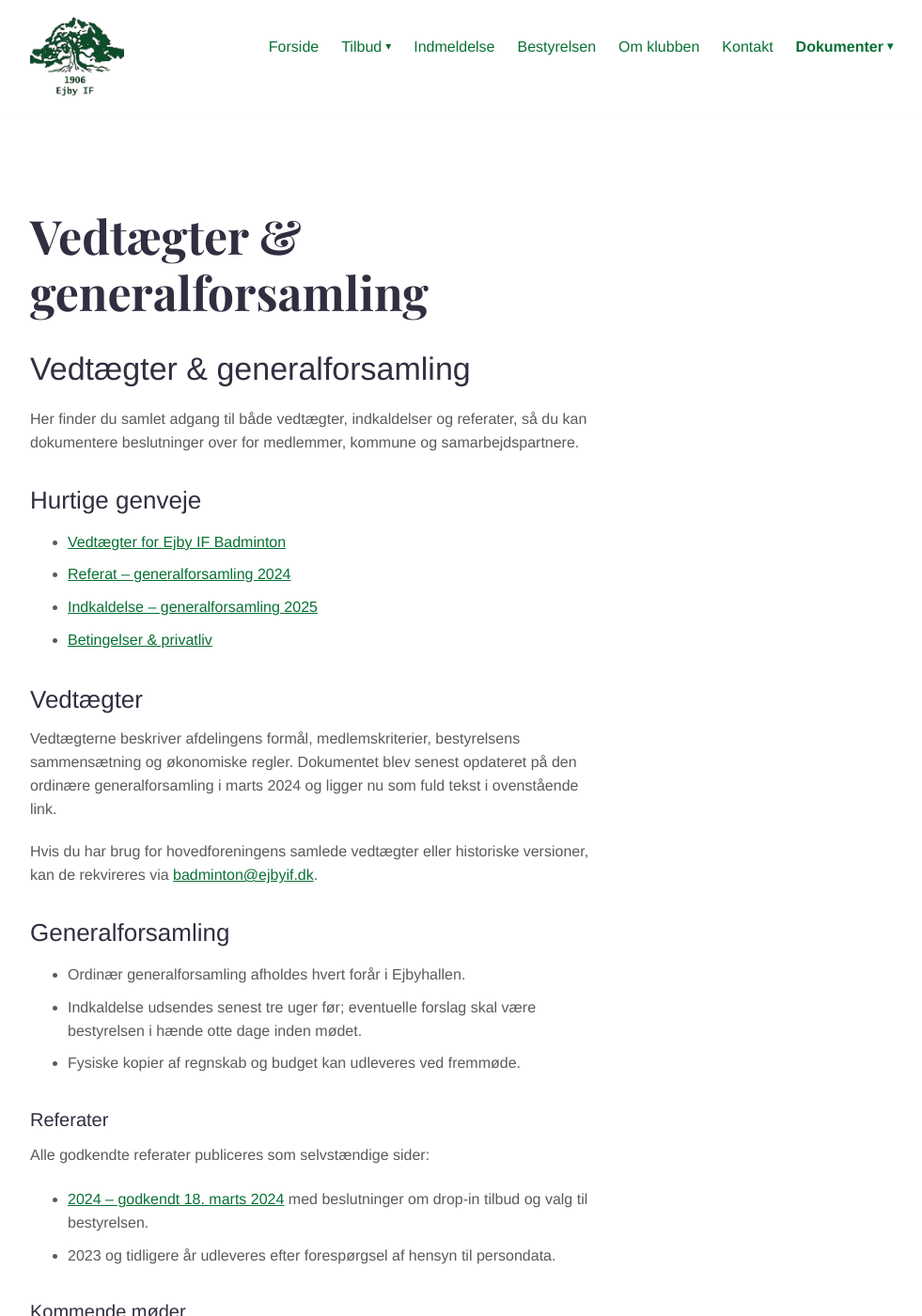
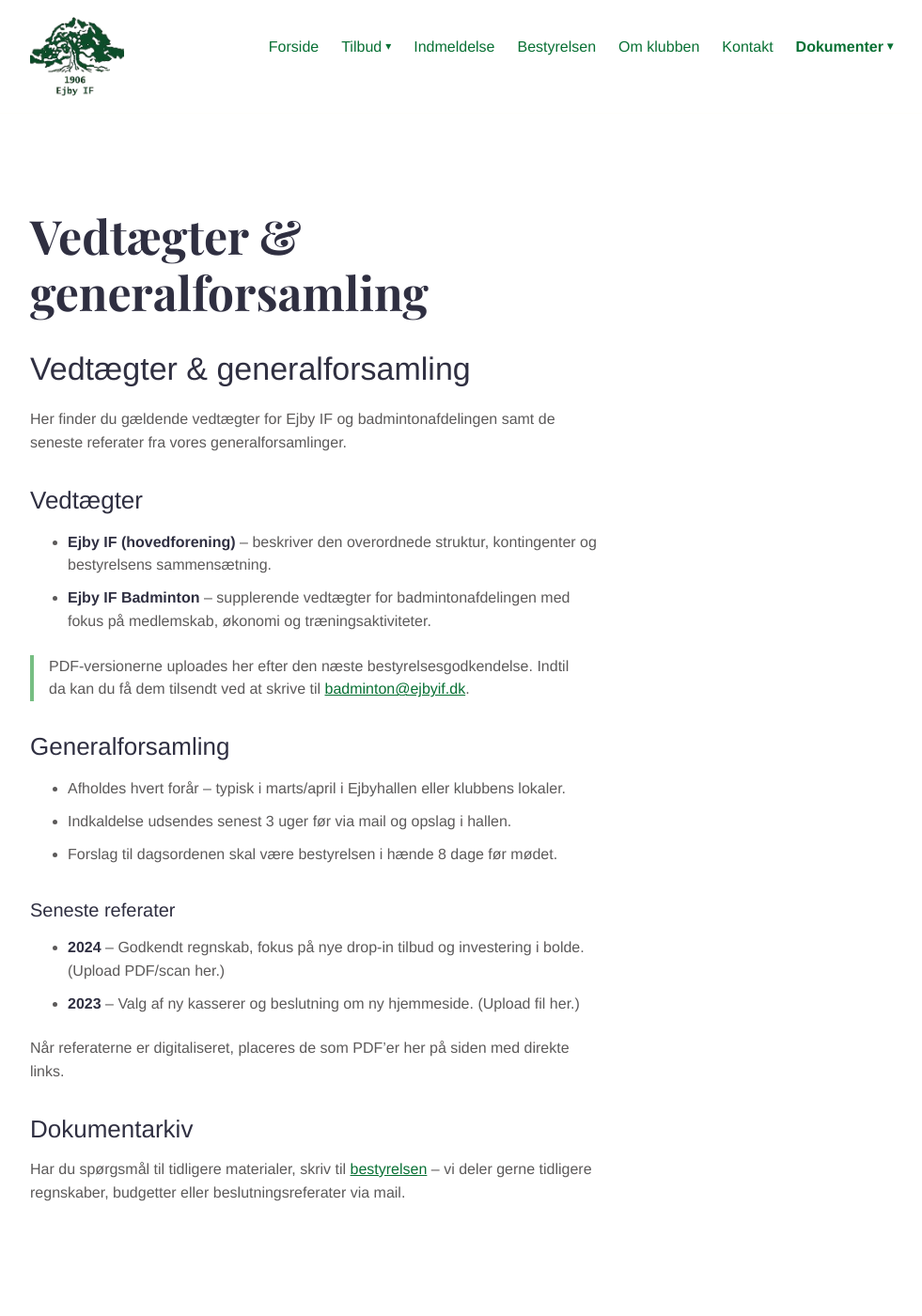
Before and after one commit to Ejby-badminton/web-site, a Jekyll site: the page built from indhold/sider/vedtaegter-generalforsamling.md, in a window 1280 px wide and 1400 px high. Shown: the whole window at 94% size, without its empty margins (143-1124 px from the left). Built offline with Jekyll 4.4.1, drawn with Linux system fonts in a browser that asks for light colours; some of the changed text lies outside the part shown.

Commit message:
Revert "Add vedtægter and referat documents"
This reverts commit f5627c83b7687edc5047fdb34084daf94043fcf0.

```diff
--- a/indhold/sider/vedtaegter-generalforsamling.md
+++ b/indhold/sider/vedtaegter-generalforsamling.md
@@ -7,49 +7,38 @@
 
 # Vedtægter & generalforsamling
 
-Her finder du samlet adgang til både vedtægter, indkaldelser og referater, så du
-kan dokumentere beslutninger over for medlemmer, kommune og samarbejdspartnere.
-
-## Hurtige genveje
-
-- [Vedtægter for Ejby IF Badminton](/dokumenter/vedtaegter-ejby-if-badminton/)
-- [Referat – generalforsamling 2024](/dokumenter/referat-generalforsamling-2024/)
-- [Indkaldelse – generalforsamling 2025](/dokumenter/generalforsamling-2025/)
-- [Betingelser & privatliv](/betingelser-privatliv/)
+Her finder du gældende vedtægter for Ejby IF og badmintonafdelingen samt de
+seneste referater fra vores generalforsamlinger.
 
 ## Vedtægter
 
-Vedtægterne beskriver afdelingens formål, medlemskriterier, bestyrelsens
-sammensætning og økonomiske regler. Dokumentet blev senest opdateret på den
-ordinære generalforsamling i marts 2024 og ligger nu som fuld tekst i ovenstående
-link.
+- **Ejby IF (hovedforening)** – beskriver den overordnede struktur, kontingenter
+  og bestyrelsens sammensætning.
+- **Ejby IF Badminton** – supplerende vedtægter for badmintonafdelingen med fokus
+  på medlemskab, økonomi og træningsaktiviteter.
 
-Hvis du har brug for hovedforeningens samlede vedtægter eller historiske versioner,
-kan de rekvireres via [badminton@ejbyif.dk](mailto:badminton@ejbyif.dk).
+> PDF-versionerne uploades her efter den næste bestyrelsesgodkendelse. Indtil da
+> kan du få dem tilsendt ved at skrive til
+> [badminton@ejbyif.dk](mailto:badminton@ejbyif.dk).
 
 ## Generalforsamling
 
-- Ordinær generalforsamling afholdes hvert forår i Ejbyhallen.
-- Indkaldelse udsendes senest tre uger før; eventuelle forslag skal være
-  bestyrelsen i hænde otte dage inden mødet.
-- Fysiske kopier af regnskab og budget kan udleveres ved fremmøde.
+- Afholdes hvert forår – typisk i marts/april i Ejbyhallen eller klubbens
+  lokaler.
+- Indkaldelse udsendes senest 3 uger før via mail og opslag i hallen.
+- Forslag til dagsordenen skal være bestyrelsen i hænde 8 dage før mødet.
 
-### Referater
+### Seneste referater
 
-Alle godkendte referater publiceres som selvstændige sider:
+- **2024** – Godkendt regnskab, fokus på nye drop-in tilbud og investering i
+  bolde. (Upload PDF/scan her.)
+- **2023** – Valg af ny kasserer og beslutning om ny hjemmeside. (Upload fil her.)
 
-- [2024 – godkendt 18. marts 2024](/dokumenter/referat-generalforsamling-2024/) med
-  beslutninger om drop-in tilbud og valg til bestyrelsen.
-- 2023 og tidligere år udleveres efter forespørgsel af hensyn til persondata.
+Når referaterne er digitaliseret, placeres de som PDF’er her på siden med direkte
+links.
 
-### Kommende møder
+## Dokumentarkiv
 
-Indkaldelsen til 2025-general forsamlingen ligger som separat dokument med
-dagsorden, tidsfrister og praktiske oplysninger. Dokumentet opdateres, når bilag
-som regnskab og budget frigives.
-
-## Dokumentarkiv og forespørgsler
-
-Har du brug for tidligere budgetter, revisionsprotokoller eller underskrevne
-referater, så skriv til [bestyrelsen](/bestyrelsen/). Vi sender materialet som
-PDF via mail inden for fem hverdage.
+Har du spørgsmål til tidligere materialer, skriv til
+[bestyrelsen](/bestyrelsen/) – vi deler gerne tidligere regnskaber, budgetter
+eller beslutningsreferater via mail.
```
Also changed, not shown: indhold/sider/generalforsamling-2025.md (deleted, +0 -37 lines), indhold/sider/referat-generalforsamling-2024.md (deleted, +0 -52 lines), indhold/sider/vedtaegter-ejby-if-badminton.md (deleted, +0 -78 lines).
